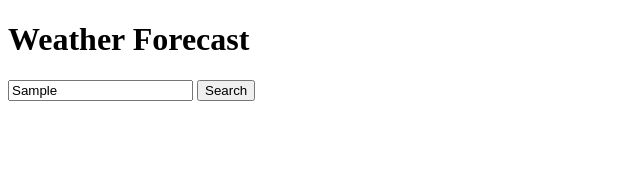
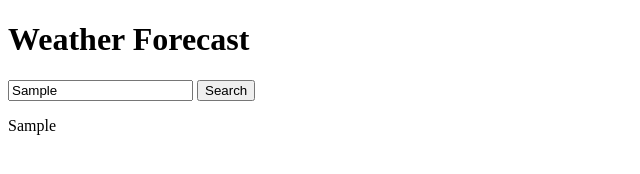
Before and after one commit to ccoff1798/weatherforecast, a plain HTML site: page index.html in a window 1280 px wide. Both pictures are taken after typing "Sample" into the empty fields and a click on the button "Search". Shown: the full height of the page, 0-640 px from the left. Drawn offline with Linux system fonts and the light colour scheme; no server answers.

Commit message:
got it to log recent searchest

```diff
--- a/assets/scripts/script.js
+++ b/assets/scripts/script.js
@@ -12,6 +12,20 @@ function searchHandler(){
     let userInput = document.querySelector('input')
     cityName = userInput.value
     getCoords(cityName)
+    searchHistory(cityName)
+
+}
+
+function searchHistory(cityName){
+   let recentSearch = cityName
+   localStorage.setItem('history', recentSearch)
+   let pEl = document.createElement('p')
+   let historyContainer = document.querySelector('#history-container')
+   pEl.textContent = recentSearch
+   pEl.setAttribute('id', cityName)
+   historyContainer.append(pEl)
+   console.log(recentSearch)
+
 
 }
 function getApi(requestedUrl){
@@ -86,6 +100,11 @@ function populatePage(data){
 
 
 }
+// //WIP trying to get ID of item clicked
+// document.addEventListener('click', function{
+//     this.event.stopPropagation
+
+// })
 //forcast in 3 hour increments, need to convert to 8 hours at time, start at 0, jump to 8
 
 search.addEventListener('click', searchHandler)
--- a/index.html
+++ b/index.html
@@ -14,6 +14,7 @@
             <input type="text" id = "user-input">
             <button id="search"> Search </button>
         </section>
+        <div id = "history-container"></div>
         <div id = "current-weather-container"></div>
 
     </main>
```
